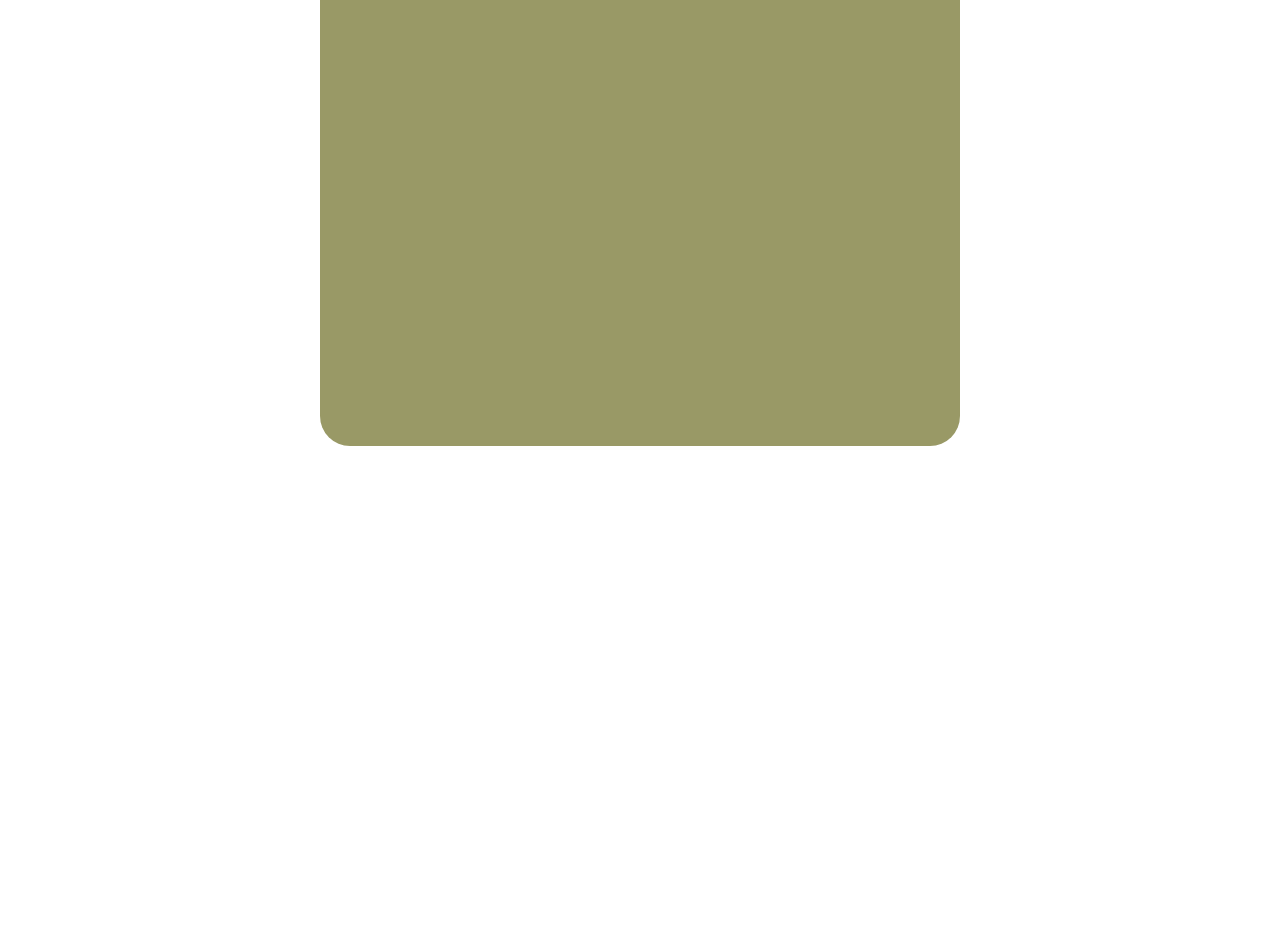
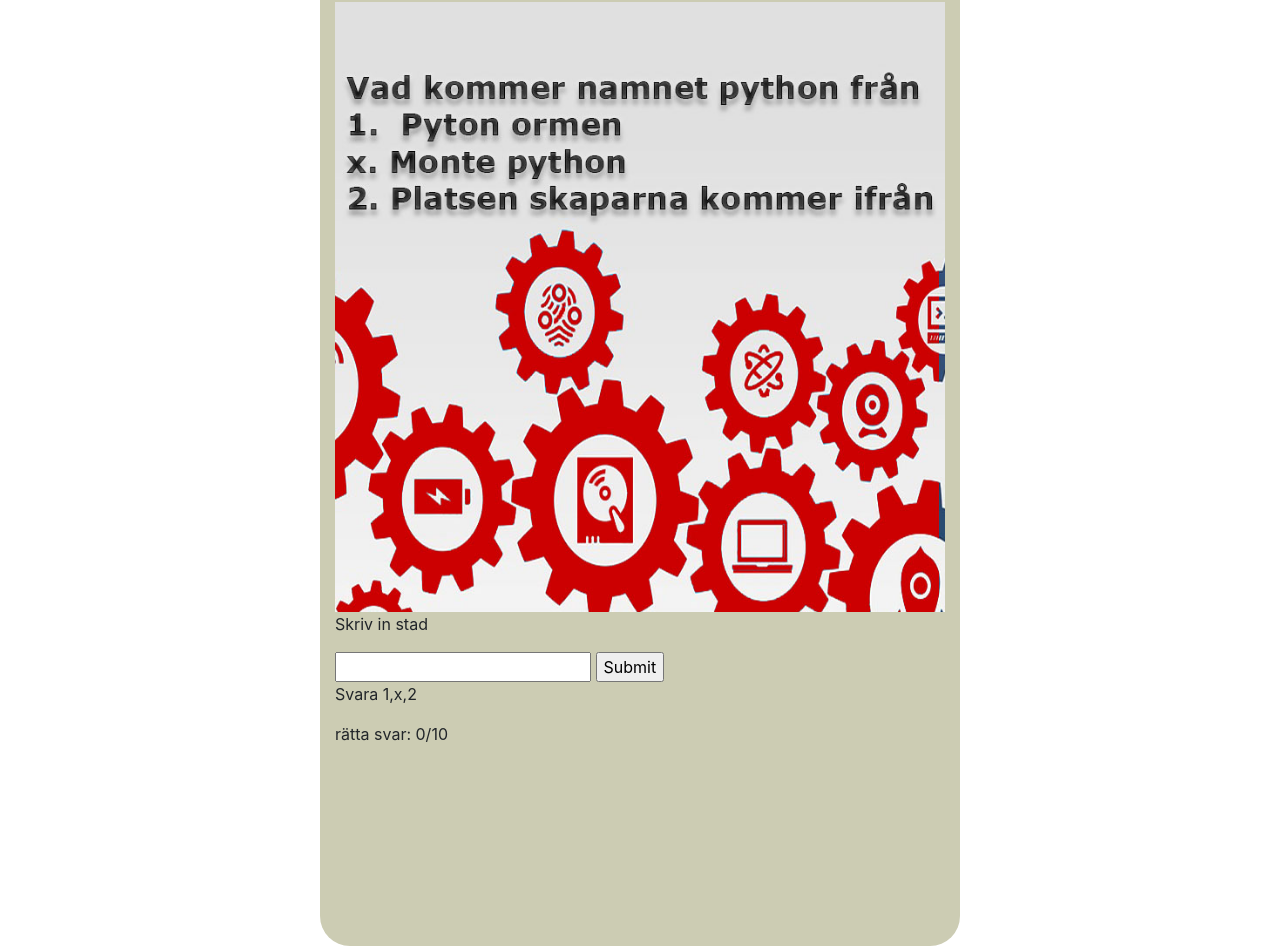
Before and after one commit to frogginator/Tjejhack, a plain HTML site: page tjejhack/index.html in a window 1280 px wide. Shown: the part 110-1056 px from the top of the page. Before the commit the page ends 800 px from the top, so only its background shows below. Drawn offline with nearby package versions, Linux system fonts and the light colour scheme.

Commit message:
Add files via upload
Lagt in quiz, inte helt färdigt. Sidan uppdateras när man submitar svar.

```diff
--- a/tjejhack/index.html
+++ b/tjejhack/index.html
@@ -31,6 +31,29 @@
 <main>
 <article>
 	<div class="nyhetsflode">
+	   <div class="container">
+      <h1>Python quiz</h1>
+    </div>
+
+    <div class="container">
+      <img src="img/1.jpg" width="100%" id="stad">
+    </div>
+
+    <div class="container">
+    <p>Skriv in stad</p>
+    <form name="myForm" onsubmit="rattSvar()" method="post">
+      <input type="text" name="svar">
+      <input type="submit" value="Submit" onclick="bildByte()" id="knapp">
+     </form>
+    </div>
+
+    <div class="container">
+    <p>Svara 1,x,2</p>
+    </div>
+
+    <div class="container">
+    <p id="rätt"> rätta svar: 0/10 </p> <h2 id="färdig"> <h2>
+    </div>
 
 	</div>
 </article>
@@ -38,6 +61,7 @@
 
     <!-- Optional JavaScript -->
     <!-- jQuery first, then Popper.js, then Bootstrap JS -->
+    <script type="text/javascript" src="js/scripts.js"></script>
     <script src="https://code.jquery.com/jquery-3.3.1.slim.min.js" integrity="sha384-q8i/X+965DzO0rT7abK41JStQIAqVgRVzpbzo5smXKp4YfRvH+8abtTE1Pi6jizo" crossorigin="anonymous"></script>
     <script src="https://cdnjs.cloudflare.com/ajax/libs/popper.js/1.14.7/umd/popper.min.js" integrity="sha384-UO2eT0CpHqdSJQ6hJty5KVphtPhzWj9WO1clHTMGa3JDZwrnQq4sF86dIHNDz0W1" crossorigin="anonymous"></script>
     <script src="https://stackpath.bootstrapcdn.com/bootstrap/4.3.1/js/bootstrap.min.js" integrity="sha384-JjSmVgyd0p3pXB1rRibZUAYoIIy6OrQ6VrjIEaFf/nJGzIxFDsf4x0xIM+B07jRM" crossorigin="anonymous"></script>
--- /dev/null
+++ b/tjejhack/js/scripts.js
@@ -0,0 +1,37 @@
+var i = 0;
+var ratt = 0;
+var städer = ["x","1","2","2","1","x","1","rom","stockholm","tokyo"]
+
+function bildByte() {
+
+	var bilder = ["img/2.jpg","img/3.jpg","img/4.jpg","img/5.jpg","img/6.jpg","img/7.jpg","img/8.jpg","img/9.jpg","img/10.jpg"];
+	document.getElementById("stad").src = bilder[i];
+	i++;
+	rattSvar();
+}
+
+function rattSvar() {
+	console.log("rättSvar körs");
+	var svar = document.forms["myForm"]["svar"].value;
+	if (svar == städer[i-1]){
+		ratt++;
+		document.getElementById("rätt").innerHTML = "rätta svar: " + ratt + "/10";
+		if (i ==10) {
+			document.getElementById("knapp").disabled = true;
+
+		}
+
+	}
+
+
+	if (ratt <10 && i >=10) {
+		document.getElementById("färdig").innerHTML = "du kan inte dina huvudstäder så bra :("
+	}
+	else if (ratt == 10 && i >=10) {
+		document.getElementById("färdig").innerHTML = "Du kan alla huvudstäder i denna quizen!"
+	}
+}
+
+$( "#knapp" ).click(function( event ) {
+	event.preventDefault();
+});
--- a/tjejhack/style.css
+++ b/tjejhack/style.css
@@ -8,8 +8,8 @@
 .nyhetsflode{
 	width: 50%;
 	margin: auto;
-	height: 500px;
-	background-color: #999966;
+	height: 1000px;
+	background-color: #ccccb3;
 	border-radius: 30px;
 
 
```
Also changed, not shown: tjejhack/img/1.jpg (added), tjejhack/img/10.jpg (added), tjejhack/img/2.jpg (added), tjejhack/img/3.jpg (added), tjejhack/img/4.jpg (added), tjejhack/img/5.jpg (added), tjejhack/img/6.jpg (added), tjejhack/img/7.jpg (added), tjejhack/img/8.jpg (added), tjejhack/img/9.jpg (added), tjejhack/img/tjejhackikon.jpeg (added).
